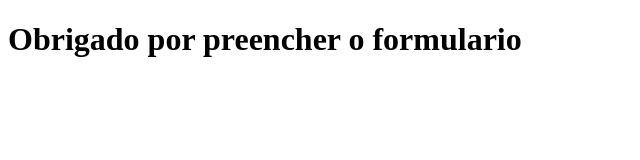
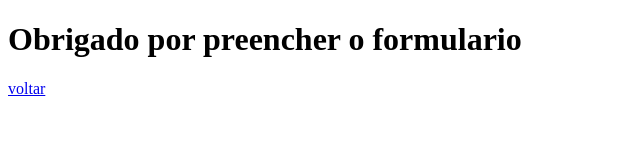
Before and after one commit to hakaridc/sim012, a plain HTML site: page obrigado.html in a window 1280 px wide. Shown: the full height of the page, 0-640 px from the left. Drawn offline with Linux system fonts and the light colour scheme.

Commit message:
Add files via upload

```diff
--- a/obrigado.html
+++ b/obrigado.html
@@ -7,5 +7,6 @@
 </head>
 <body>
   <h1>Obrigado por preencher o formulario</h1>
+  <a href="index.html">voltar</a>
 </body>
 </html>
```
